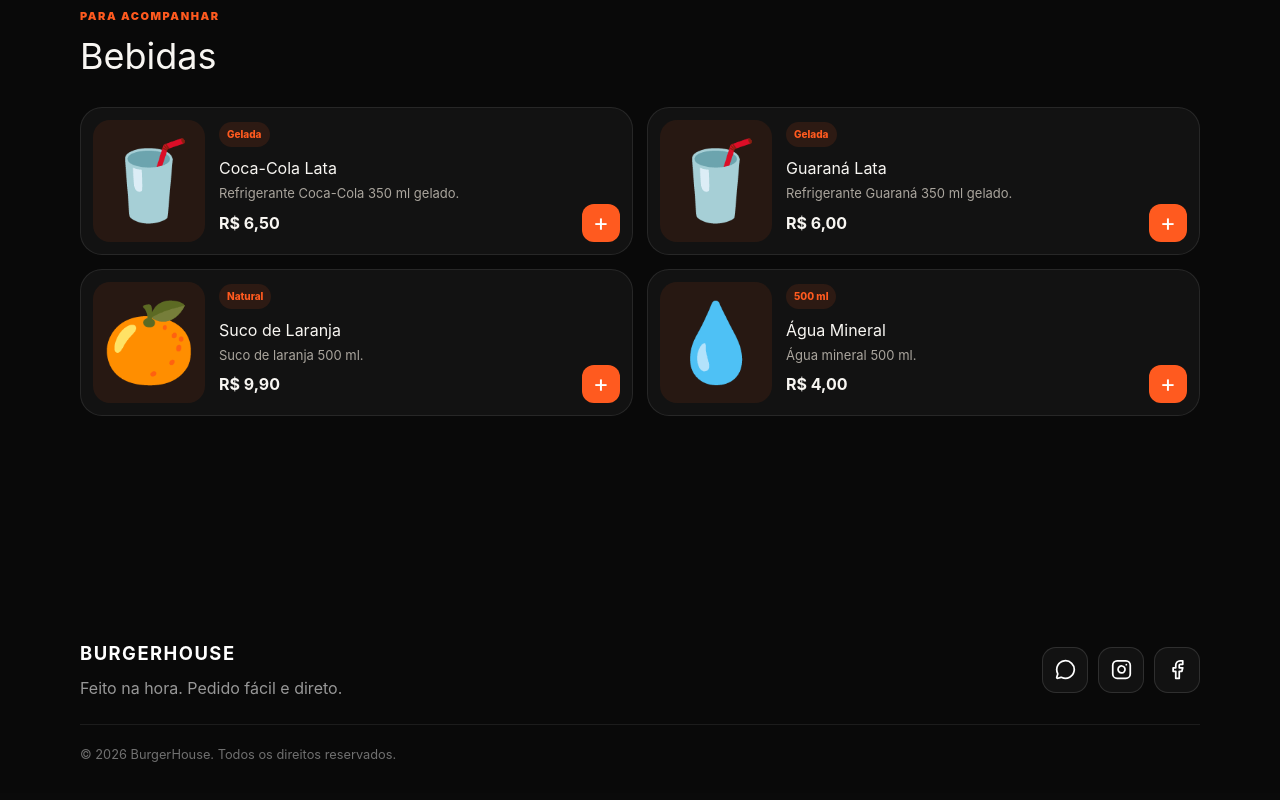
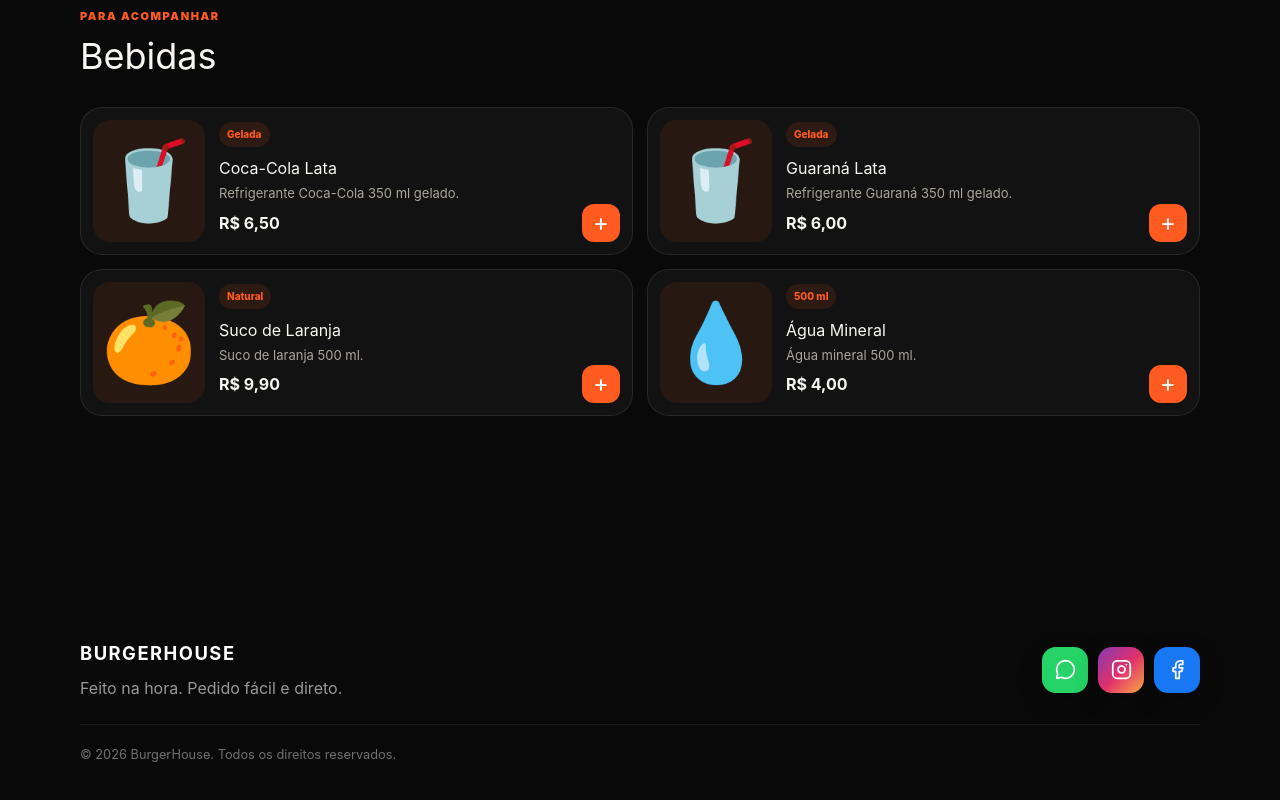
Before and after one commit to LEBEATO/cardapio-digital, a React (Vite) app: page / in a window 1280 px wide. Shown: the part 1494-2294 px from the top of the page. Built offline with nearby package versions, Linux system fonts and the light colour scheme; no server answers; the database is empty.

Commit message:
style: add branded colors to footer social icons

```diff
--- a/src/styles/globals.css
+++ b/src/styles/globals.css
@@ -159,3 +159,6 @@
 .product-card .product-image{overflow:hidden;display:flex;align-items:center;justify-content:center}.product-card .product-image>img{width:100%;height:100%;object-fit:cover;object-position:center;display:block}.product-fallback{display:flex;width:100%;height:100%;align-items:center;justify-content:center;white-space:nowrap;font-size:clamp(2.8rem,6vw,4.8rem);line-height:1;letter-spacing:-.18em;padding-right:.18em}
 
 .site-footer{margin-top:72px;border-top:1px solid var(--line);background:rgba(10,10,10,.96)}.footer-inner{min-height:190px;padding-top:42px;padding-bottom:42px;display:grid;grid-template-columns:1fr auto;align-items:center;gap:24px}.footer-brand{display:block;color:#fff;font-size:1.15rem;letter-spacing:.08em}.footer-inner p{margin:8px 0 0;color:rgba(255,255,255,.58)}.footer-inner small{grid-column:1/-1;color:rgba(255,255,255,.42);border-top:1px solid rgba(255,255,255,.08);padding-top:20px}.footer-social{display:flex;gap:10px}.footer-social a{width:46px;height:46px;display:grid;place-items:center;border:1px solid rgba(255,255,255,.12);border-radius:14px;color:#fff;background:rgba(255,255,255,.04);transition:transform .18s ease,border-color .18s ease,background .18s ease}.footer-social a:hover{transform:translateY(-2px);border-color:#ff691e;background:rgba(255,105,30,.12)}.footer-social svg{width:21px;height:21px}@media(max-width:600px){.site-footer{margin-top:48px}.footer-inner{min-height:auto;padding-top:32px;padding-bottom:92px;grid-template-columns:1fr;text-align:center}.footer-social{justify-content:center}.footer-inner small{grid-column:1;text-align:center}}
+
+/* Branded social buttons */
+.footer-social a{border:0;box-shadow:0 8px 24px rgba(0,0,0,.22)}.footer-social a:nth-child(1){background:#25D366;color:#fff}.footer-social a:nth-child(2){background:linear-gradient(135deg,#833AB4,#E1306C 52%,#FCAF45);color:#fff}.footer-social a:nth-child(3){background:#1877F2;color:#fff}.footer-social a:hover{transform:translateY(-3px) scale(1.04);border-color:transparent;filter:brightness(1.08);box-shadow:0 12px 28px rgba(0,0,0,.3)}
```
